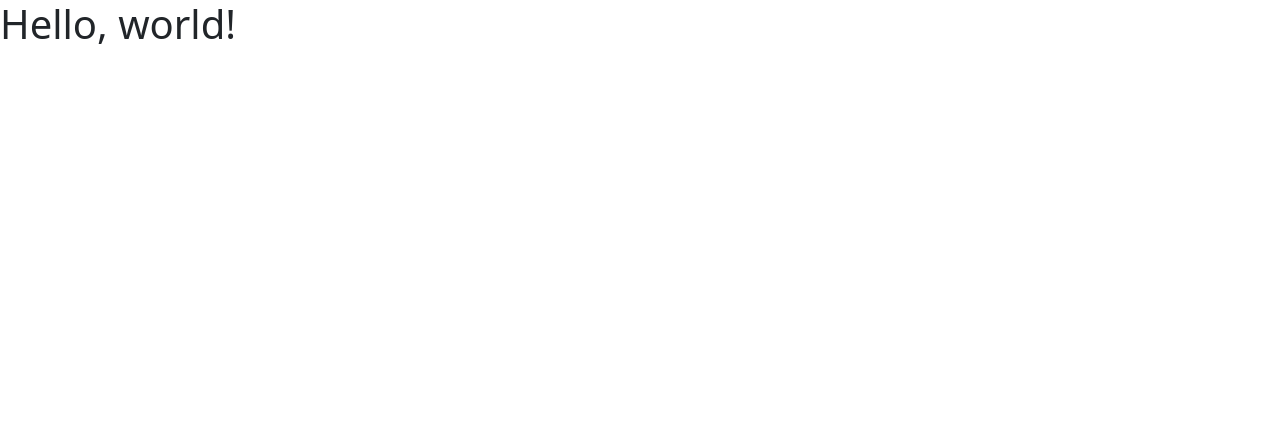
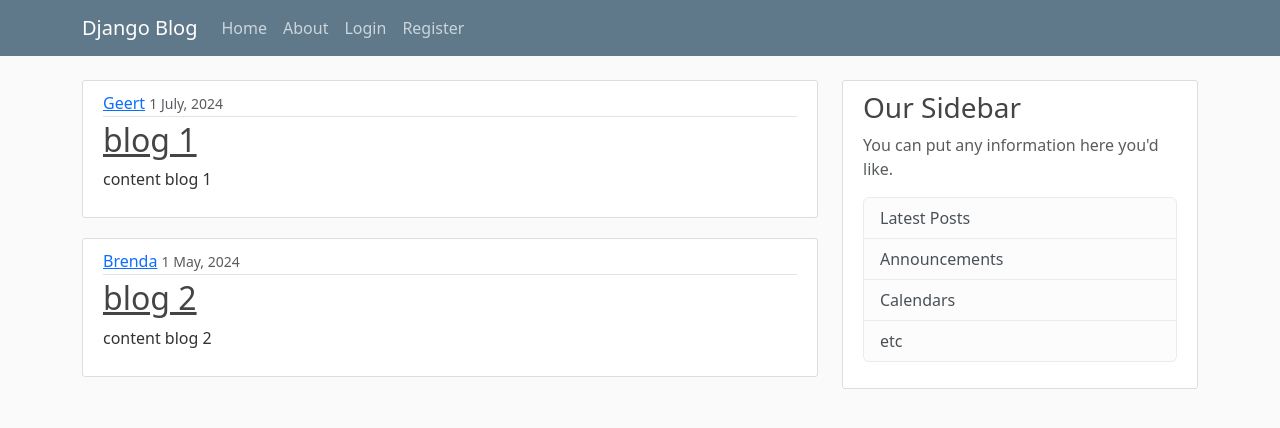
Before and after one commit to glinders/blossom, a Django app: page / in a window 1280 px wide. Shown: the top 428 px of the page. Run offline with Django 5.2, Linux system fonts and the light colour scheme; some libraries are stand-ins or nearby versions.

Commit message:
added CCF specific CSS & updated main page
Change-Id: I45ec982ef5eb6ecac6f0abf1feb5cafa12aa4c7a

```diff
--- /dev/null
+++ b/ccf/static/ccf/css/ccf.main.css
@@ -0,0 +1,84 @@
+body {
+  background: #fafafa;
+  color: #333333;
+  margin-top: 5rem;
+}
+
+h1, h2, h3, h4, h5, h6 {
+  color: #444444;
+}
+
+ul {
+  margin: 0;
+}
+
+.bg-steel {
+  background-color: #5f788a;
+}
+
+.site-header .navbar-nav .nav-link {
+  color: #cbd5db;
+}
+
+.site-header .navbar-nav .nav-link:hover {
+  color: #ffffff;
+}
+
+.site-header .navbar-nav .nav-link.active {
+  font-weight: 500;
+}
+
+.content-section {
+  background: #ffffff;
+  padding: 10px 20px;
+  border: 1px solid #dddddd;
+  border-radius: 3px;
+  margin-bottom: 20px;
+}
+
+.article-title {
+  color: #444444;
+}
+
+a.article-title:hover {
+  color: #428bca;
+  text-decoration: none;
+}
+
+.article-content {
+  white-space: pre-line;
+}
+
+.article-img {
+  height: 65px;
+  width: 65px;
+  margin-right: 16px;
+}
+
+.article-metadata {
+  padding-bottom: 1px;
+  margin-bottom: 4px;
+  border-bottom: 1px solid #e3e3e3
+}
+
+.article-metadata a:hover {
+  color: #333;
+  text-decoration: none;
+}
+
+.article-svg {
+  width: 25px;
+  height: 25px;
+  vertical-align: middle;
+}
+
+.account-img {
+  height: 125px;
+  width: 125px;
+  margin-right: 20px;
+  margin-bottom: 16px;
+}
+
+.account-heading {
+  font-size: 2.5rem;
+}
--- a/ccf/templates/ccf/base.html
+++ b/ccf/templates/ccf/base.html
@@ -7,6 +7,8 @@
     <meta name="viewport" content="width=device-width, initial-scale=1">
     <!-- Bootstrap CSS -->
     <link rel="stylesheet" type="text/css" href="{% static 'ccf/css/bootstrap.min.css' %}">
+    <!-- Our CSS -->
+    <link rel="stylesheet" type="text/css" href="{% static 'ccf/css/ccf.main.css' %}">
     <!-- Our title -->
     {% if title %}
         <title>CCF - {{ title }}</title>
@@ -15,8 +17,48 @@
     {% endif %}
   </head>
   <body>
-    <h1>Hello, world!</h1>
-    <!-- Optional JavaScript -->
+     <header class="site-header">
+      <nav class="navbar navbar-expand-md navbar-dark bg-steel fixed-top">
+        <div class="container">
+          <a class="navbar-brand mr-4" href="{% url 'ccf-home' %}">Django Blog</a>
+          <button class="navbar-toggler" type="button" data-toggle="collapse" data-target="#navbarToggle" aria-controls="navbarToggle" aria-expanded="false" aria-label="Toggle navigation">
+          <span class="navbar-toggler-icon"></span>
+          </button>
+          <div class="collapse navbar-collapse" id="navbarToggle">
+            <div class="navbar-nav mr-auto">
+              <a class="nav-item nav-link" href="{% url 'ccf-home' %}">Home</a>
+              <a class="nav-item nav-link" href="{% url 'ccf-about' %}">About</a>
+            </div>
+            <!-- Navbar Right Side -->
+            <div class="navbar-nav">
+              <a class="nav-item nav-link" href="#">Login</a>
+              <a class="nav-item nav-link" href="#">Register</a>
+            </div>
+          </div>
+        </div>
+      </nav>
+    </header>
+    <main role="main" class="container">
+      <div class="row">
+        <div class="col-md-8">
+          {% block content %}{% endblock %}
+        </div>
+        <div class="col-md-4">
+          <div class="content-section">
+            <h3>Our Sidebar</h3>
+            <p class='text-muted'>You can put any information here you'd like.
+              <ul class="list-group">
+                <li class="list-group-item list-group-item-light">Latest Posts</li>
+                <li class="list-group-item list-group-item-light">Announcements</li>
+                <li class="list-group-item list-group-item-light">Calendars</li>
+                <li class="list-group-item list-group-item-light">etc</li>
+              </ul>
+            </p>
+          </div>
+        </div>
+      </div>
+    </main>
+   <!-- Optional JavaScript -->
     <script src="{% static 'ccf/js/bootstrap.bundle.min.js' %}"></script>
   </body>
 </html>
```
